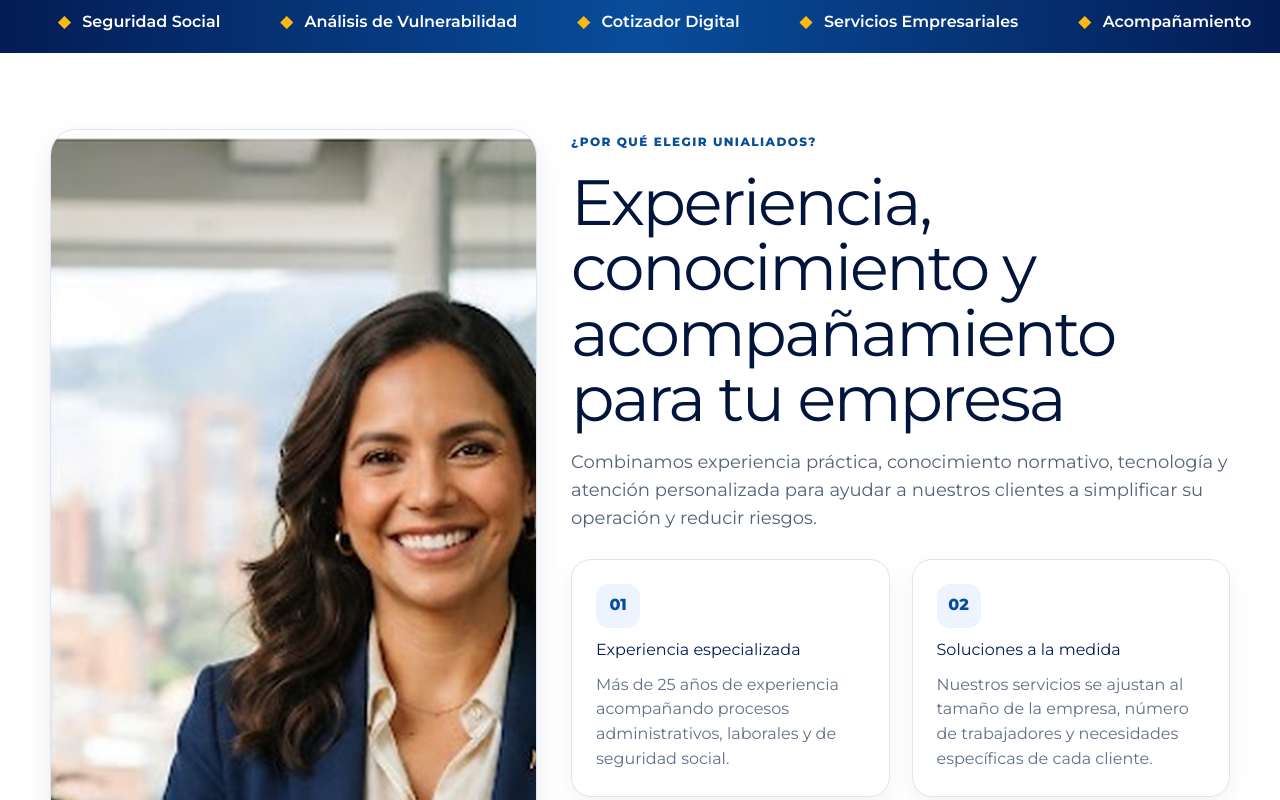
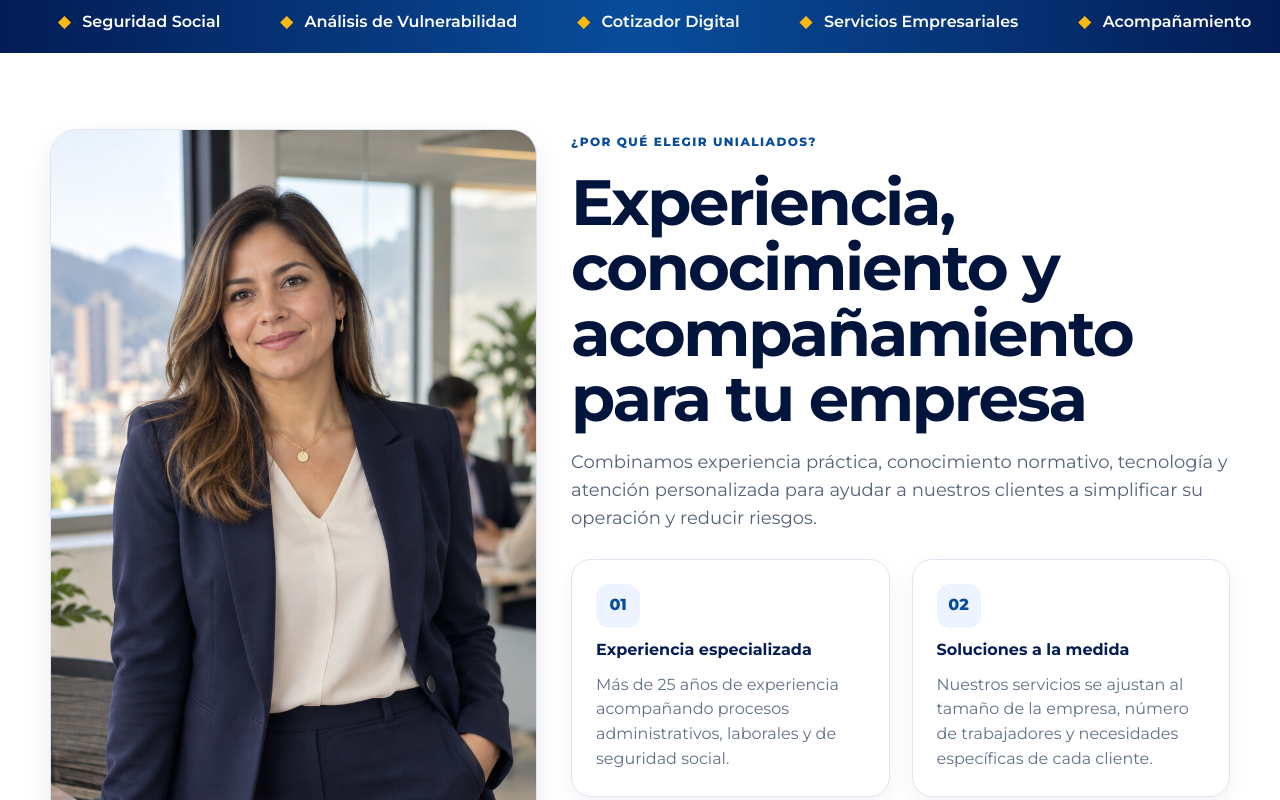
Before and after one commit to saramendoza5ig/unialiados-web, a Next.js app: page / in a window 1280 px wide. Shown: the part 840-1640 px from the top of the page. Built offline with nearby package versions, Linux system fonts and the light colour scheme.

Commit message:
feat: actualizar imágenes corporativas y estilos de títulos

```diff
--- a/src/app/globals.css
+++ b/src/app/globals.css
@@ -20,6 +20,7 @@
 *{box-sizing:border-box}
 html{scroll-behavior:smooth}
 body{margin:0;font-family:var(--font-montserrat),Arial,sans-serif;color:var(--ink);background:#fff;line-height:1.55}
+h1,h2,h3,h4,h5,h6{font-weight:700}
 a{text-decoration:none;color:inherit}
 img{max-width:100%;display:block}
 button,input,select,textarea{font:inherit}
--- a/src/app/nosotros/page.js
+++ b/src/app/nosotros/page.js
@@ -20,10 +20,10 @@ export default function Page() {
             <img src="/images/nosotros-portrait.jpg" alt="Equipo Unialiados" />
             <div className="about-caption">
               <strong>
-                Dirección de Consultoría & Alianzas
+                Gerente General
               </strong>
               <span>
-                Cobertura nacional
+                Jorge Alarcón
               </span>
             </div>
           </div>
@@ -332,7 +332,7 @@ export default function Page() {
         <div className="container">
           <div className="cta">
             <div>
-              <span className="eyebrow" style={{color: "#ffd35b"}}>
+              <span className="eyebrow" style={{ color: "#ffd35b" }}>
                 TU ALIADO ESTRATÉGICO ESTÁ AQUÍ
               </span>
               <h2>
--- a/src/app/page.js
+++ b/src/app/page.js
@@ -164,7 +164,12 @@ export default function Page() {
       <section className="section">
         <div className="container why-grid">
           <div className="why-photo clean-photo">
-            <img src="/images/why-office.jpg" alt="Profesional de acompañamiento empresarial" />
+            <Image
+              src="/images/why-office-vertical.png"
+              alt="Profesional de acompañamiento empresarial"
+              fill
+              sizes="(max-width: 1020px) 100vw, 40vw"
+            />
           </div>
           <div>
             <span className="eyebrow">
```
Also changed, not shown: public/images/nosotros-portrait.jpg, public/images/why-office-vertical.png (added).
